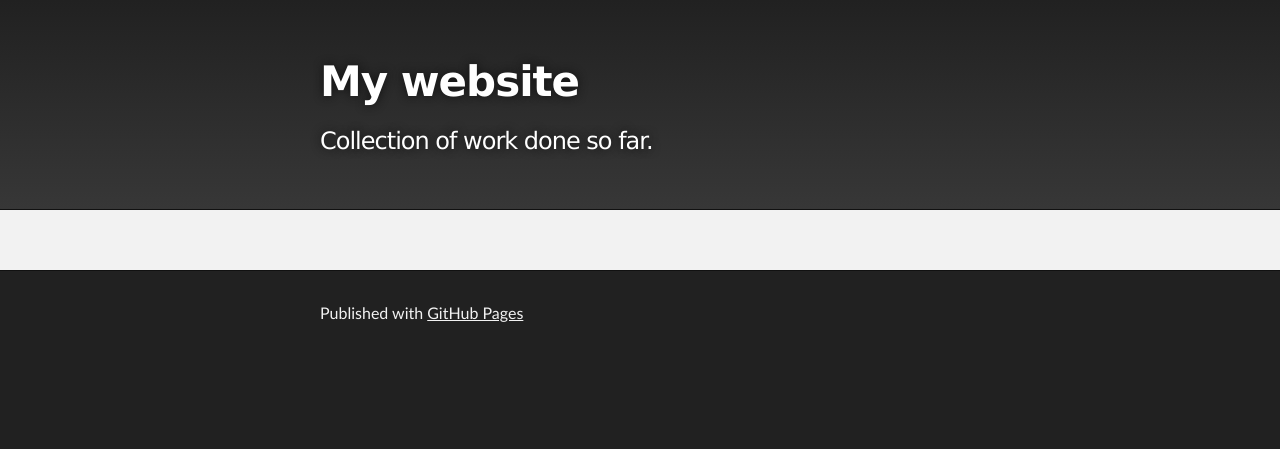
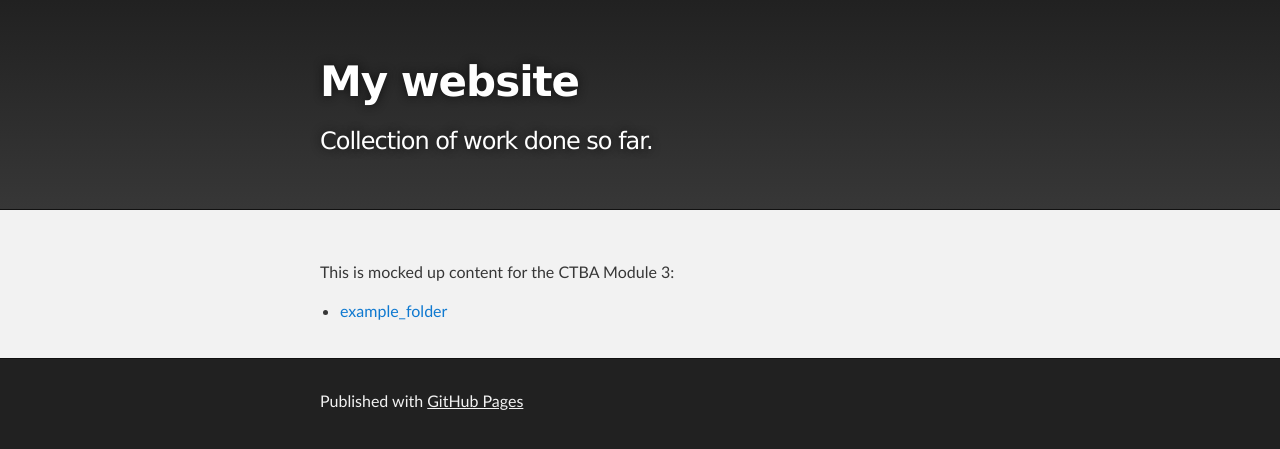
Before and after one commit to stefan-aleksic/stefan-aleksic.github.io, a Jekyll site: the page built from index.md, in a window 1280 px wide. Shown: the top 449 px of the page. Built offline with Jekyll 4.4.1, drawn with Linux system fonts in a browser that asks for light colours.

Commit message:
Update index.md

```diff
--- a/index.md
+++ b/index.md
@@ -1,3 +1,7 @@
 ---
 layout: default
 ---
+
+This is mocked up content for the CTBA Module 3:
+
+- [example_folder](/example_folder/index.md)
```
